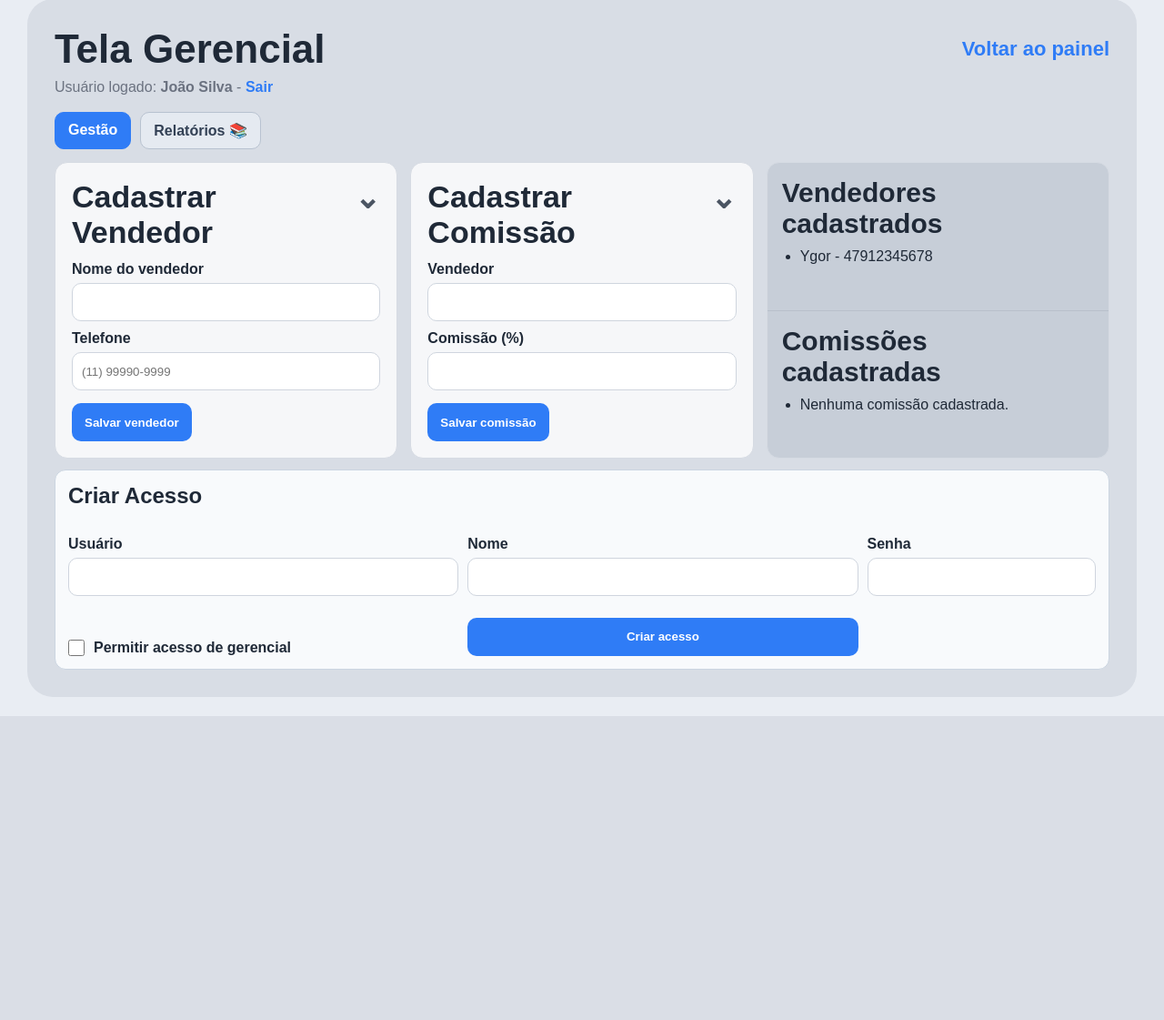
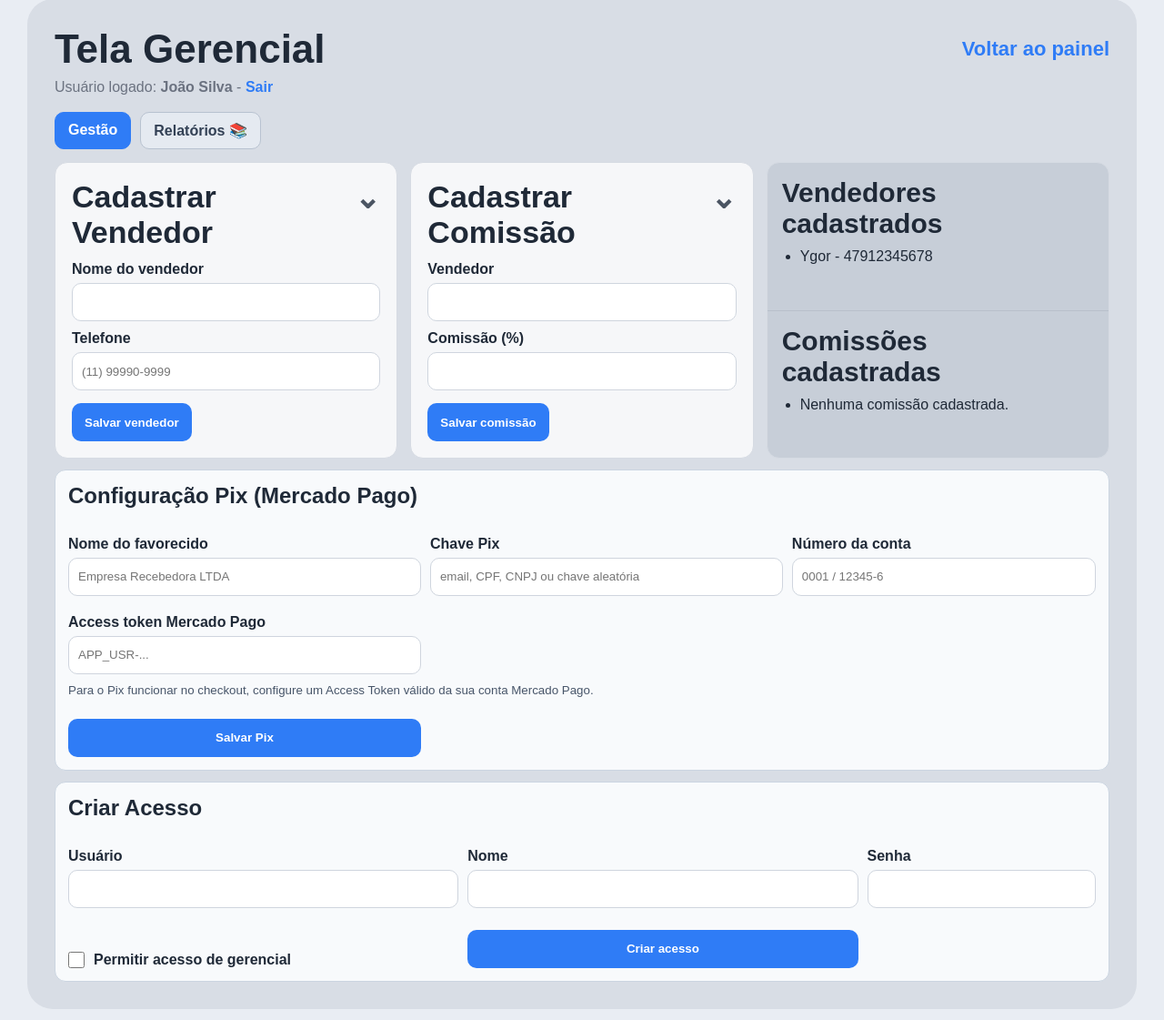
Before and after one commit to joao-vict0r/E-commerce-veiculos, a Flask app: page /gerencial in a window 1280 px wide. Shown: the part 13-1134 px from the top of the page at 91% size. Before the commit the page ends 800 px from the top, so only its background shows below. Run offline with Flask 2, Linux system fonts and the light colour scheme; the visitor is signed in with stand-in values (Sample User, id 1).

Commit message:
Corrige fluxo Pix Mercado Pago para pagamento real e consulta de status

```diff
--- a/app.py
+++ b/app.py
@@ -4,6 +4,8 @@ import json
 import os
 from typing import Any
 from datetime import datetime
+from urllib import error as urlerror
+from urllib import request as urlrequest
 from uuid import uuid4
 
 from flask import Flask, redirect, render_template, request, session, url_for
@@ -15,6 +17,7 @@ USERS_FILE = os.path.join(DATA_DIR, "users.json")
 SELLERS_FILE = os.path.join(DATA_DIR, "sellers.json")
 COMMISSIONS_FILE = os.path.join(DATA_DIR, "commissions.json")
 GOALS_FILE = os.path.join(DATA_DIR, "seller_goals.json")
+PIX_SETTINGS_FILE = os.path.join(DATA_DIR, "pix_settings.json")
 
 REQUIRED_FIELDS = {
     "marca": "Marca",
@@ -49,6 +52,32 @@ def create_app() -> Flask:
                 return json.load(f)
         except FileNotFoundError:
             return []
+
+    def load_pix_settings() -> dict[str, str]:
+        defaults = {
+            "pix_key": "",
+            "account_number": "",
+            "mp_access_token": "",
+            "beneficiary_name": "",
+        }
+        try:
+            with open(PIX_SETTINGS_FILE, "r", encoding="utf-8") as f:
+                loaded = json.load(f)
+                if not isinstance(loaded, dict):
+                    return defaults
+                return {**defaults, **loaded}
+        except FileNotFoundError:
+            return defaults
+
+    def save_pix_settings(settings: dict[str, str]) -> None:
+        payload = {
+            "pix_key": (settings.get("pix_key") or "").strip(),
+            "account_number": (settings.get("account_number") or "").strip(),
+            "mp_access_token": (settings.get("mp_access_token") or "").strip(),
+            "beneficiary_name": (settings.get("beneficiary_name") or "").strip(),
+        }
+        with open(PIX_SETTINGS_FILE, "w", encoding="utf-8") as f:
+            json.dump(payload, f, ensure_ascii=False, indent=2)
 
 
     def save_users(users: list[dict]) -> None:
@@ -106,7 +135,104 @@ def create_app() -> Flask:
 
     @app.context_processor
     def inject_user():
-        return {"user": get_current_seller(), "sellers": load_users(), "is_manager": bool(get_current_seller().get("is_manager"))}
+        return {
+            "user": get_current_seller(),
+            "sellers": load_users(),
+            "is_manager": bool(get_current_seller().get("is_manager")),
+            "pix_settings": load_pix_settings(),
+        }
+
+    def create_mercado_pago_pix_payment(
+        *, amount: float, description: str, payer_email: str, payer_name: str, payer_cpf: str, external_reference: str
+    ) -> dict[str, Any]:
+        clean_cpf = _clean_digits(payer_cpf)
+        if len(clean_cpf) != 11:
+            return {"status": "error", "message": "CPF do cliente inválido para pagamento Pix."}
+
+        if "@" not in payer_email:
+            return {"status": "error", "message": "Informe um e-mail válido do cliente para pagamento Pix."}
+
+        settings = load_pix_settings()
+        access_token = (settings.get("mp_access_token") or "").strip()
+        if not access_token:
+            return {"status": "error", "message": "Token do Mercado Pago não configurado. Atualize em Gerencial > Configuração Pix."}
+
+        payload = {
+            "transaction_amount": float(round(amount, 2)),
+            "description": description,
+            "payment_method_id": "pix",
+            "external_reference": external_reference,
+            "payer": {
+                "email": payer_email,
+                "first_name": payer_name or "Cliente",
+                "identification": {
+                    "type": "CPF",
+                    "number": clean_cpf,
+                },
+            },
+        }
+
+        body = json.dumps(payload).encode("utf-8")
+        req = urlrequest.Request(
+            "https://api.mercadopago.com/v1/payments",
+            data=body,
+            headers={
+                "Content-Type": "application/json",
+                "Authorization": f"Bearer {access_token}",
+                "X-Idempotency-Key": str(uuid4()),
+            },
+            method="POST",
+        )
+        try:
+            with urlrequest.urlopen(req, timeout=12) as response:
+                mp_data = json.loads(response.read().decode("utf-8"))
+        except urlerror.HTTPError as exc:
+            raw = exc.read().decode("utf-8", errors="ignore")
+            return {"status": "error", "message": f"Mercado Pago retornou erro: {raw or exc.reason}"}
+        except Exception as exc:
+            return {"status": "error", "message": f"Falha ao gerar pagamento Pix no Mercado Pago: {exc}"}
+
+        tx_data = (mp_data.get("point_of_interaction") or {}).get("transaction_data") or {}
+        return {
+            "status": mp_data.get("status") or "pending",
+            "payment_id": mp_data.get("id"),
+            "qr_code": tx_data.get("qr_code", ""),
+            "qr_code_base64": tx_data.get("qr_code_base64", ""),
+            "ticket_url": tx_data.get("ticket_url", ""),
+            "message": "Pagamento Pix criado com sucesso no Mercado Pago.",
+        }
+
+    def get_mercado_pago_payment_status(payment_id: Any) -> dict[str, Any]:
+        settings = load_pix_settings()
+        access_token = (settings.get("mp_access_token") or "").strip()
+        if not access_token:
+            return {"status": "error", "message": "Token do Mercado Pago não configurado."}
+        if not payment_id:
+            return {"status": "error", "message": "ID do pagamento inválido."}
+
+        req = urlrequest.Request(
+            f"https://api.mercadopago.com/v1/payments/{payment_id}",
+            headers={"Authorization": f"Bearer {access_token}"},
+            method="GET",
+        )
+        try:
+            with urlrequest.urlopen(req, timeout=12) as response:
+                mp_data = json.loads(response.read().decode("utf-8"))
+        except urlerror.HTTPError as exc:
+            raw = exc.read().decode("utf-8", errors="ignore")
+            return {"status": "error", "message": f"Mercado Pago retornou erro: {raw or exc.reason}"}
+        except Exception as exc:
+            return {"status": "error", "message": f"Falha ao consultar pagamento Pix: {exc}"}
+
+        tx_data = (mp_data.get("point_of_interaction") or {}).get("transaction_data") or {}
+        return {
+            "status": mp_data.get("status") or "pending",
+            "payment_id": mp_data.get("id"),
+            "qr_code": tx_data.get("qr_code", ""),
+            "qr_code_base64": tx_data.get("qr_code_base64", ""),
+            "ticket_url": tx_data.get("ticket_url", ""),
+            "message": "Status Pix consultado com sucesso.",
+        }
 
     def is_authenticated() -> bool:
         return bool(session.get("logged_user"))
@@ -595,6 +721,22 @@ def create_app() -> Flask:
                             })
                         save_seller_goals(goals)
                         success = "Meta de vendedor salva com sucesso."
+            elif action == "pix_settings":
+                pix_key = request.form.get("pix_key", "").strip()
+                account_number = request.form.get("account_number", "").strip()
+                mp_access_token = request.form.get("mp_access_token", "").strip()
+                beneficiary_name = request.form.get("beneficiary_name", "").strip()
+
+                if not pix_key or not account_number:
+                    error = "Informe chave Pix e número da conta para salvar a configuração."
+                else:
+                    save_pix_settings({
+                        "pix_key": pix_key,
+                        "account_number": account_number,
+                        "mp_access_token": mp_access_token,
+                        "beneficiary_name": beneficiary_name,
+                    })
+                    success = "Configuração de Pix atualizada com sucesso."
             else:
                 error = "Ação inválida."
 
@@ -612,6 +754,7 @@ def create_app() -> Flask:
             active_tab=active_tab,
             error=error,
             success=success,
+            pix_registry=load_pix_settings(),
         )
 
     @app.route("/", methods=["GET"])
@@ -776,6 +919,7 @@ def create_app() -> Flask:
             cliente_cnh = request.form.get("cliente_cnh", "").strip()
             cliente_endereco = request.form.get("cliente_endereco", "").strip()
             forma_pagamento = request.form.get("forma_pagamento", "")
+            cliente_email = request.form.get("cliente_email", "").strip()
             houve_negociacao = request.form.get("houve_negociacao", "no") == "yes"
             negociacao_desc = request.form.get("negociacao_desc", "").strip()
             negociacao_valor = request.form.get("negociacao_valor", "0").strip()
@@ -789,15 +933,6 @@ def create_app() -> Flask:
             neg_val = _to_float_price(negociacao_valor) if houve_negociacao else 0.0
             final_price = max(0.0, base_price - neg_val)
 
-            # update vehicle status, price and placa (maiúscula)
-            for v in vehicles:
-                if v["id"] == vehicle_id:
-                    v["status"] = "vendido"
-                    v["preco"] = f"{final_price:.2f}"
-                    v["placa"] = (v.get("placa") or "").upper()
-                    break
-            save_vehicles(vehicles)
-
             sale = {
                 "id": str(uuid4())[:8],
                 "vehicle_id": vehicle_id,
@@ -809,14 +944,43 @@ def create_app() -> Flask:
                 "cliente_cnh": cliente_cnh,
                 "cliente_endereco": cliente_endereco,
                 "forma_pagamento": forma_pagamento,
+                "cliente_email": cliente_email,
                 "houve_negociacao": houve_negociacao,
                 "negociacao_desc": negociacao_desc,
                 "negociacao_valor": neg_val,
                 "base_price": base_price,
                 "final_price": final_price,
             }
+
+            if forma_pagamento == "pix_mercado_pago":
+                pix_result = create_mercado_pago_pix_payment(
+                    amount=final_price,
+                    description=f"Compra do veículo {vehicle.get('marca', '')} {vehicle.get('modelo', '')}".strip(),
+                    payer_email=cliente_email,
+                    payer_name=cliente_nome,
+                    payer_cpf=cliente_cpf,
+                    external_reference=sale["id"],
+                )
+                if pix_result.get("status") == "error":
+                    return render_template(
+                        "vender.html",
+                        vehicle=vehicle,
+                        error=pix_result.get("message") or "Falha ao gerar Pix no Mercado Pago.",
+                        form_data=request.form,
+                    )
+                sale["pix_payment"] = pix_result
+
+            # update vehicle status, price and placa (maiúscula)
+            for v in vehicles:
+                if v["id"] == vehicle_id:
+                    v["status"] = "vendido"
+                    v["preco"] = f"{final_price:.2f}"
+                    v["placa"] = (v.get("placa") or "").upper()
+                    break
+            save_vehicles(vehicles)
+
             save_sale(sale)
-            return redirect(url_for("vendas"))
+            return redirect(url_for("nota", vehicle_id=vehicle_id))
 
         # GET -> show form
         return render_template("vender.html", vehicle=vehicle)
@@ -837,6 +1001,35 @@ def create_app() -> Flask:
             return redirect(url_for("vendas"))
         return render_template("nota.html", sale=sale)
 
+    @app.route("/vendas/<vehicle_id>/pix/atualizar", methods=["POST"])
+    def atualizar_status_pix(vehicle_id: str):
+        auth_redirect = require_authentication()
+        if auth_redirect:
+            return auth_redirect
+
+        sales = load_sales()
+        sale_index = None
+        for i in range(len(sales) - 1, -1, -1):
+            if sales[i].get("vehicle_id") == vehicle_id:
+                sale_index = i
+                break
+
+        if sale_index is None:
+            return redirect(url_for("vendas"))
+
+        sale = sales[sale_index]
+        pix_payment = sale.get("pix_payment") or {}
+        payment_id = pix_payment.get("payment_id")
+        if not payment_id:
+            return redirect(url_for("nota", vehicle_id=vehicle_id))
+
+        sale["pix_payment"] = get_mercado_pago_payment_status(payment_id)
+        sales[sale_index] = sale
+        with open(SALES_FILE, "w", encoding="utf-8") as f:
+            json.dump(sales, f, ensure_ascii=False, indent=2)
+
+        return redirect(url_for("nota", vehicle_id=vehicle_id))
+
     return app
 
 
--- /dev/null
+++ b/pix_settings.json
@@ -0,0 +1,6 @@
+{
+  "pix_key": "",
+  "account_number": "",
+  "mp_access_token": "",
+  "beneficiary_name": ""
+}
--- a/templates/gerencial.html
+++ b/templates/gerencial.html
@@ -210,6 +210,30 @@
         </aside>
       </section>
 
+
+
+      <section class="report-card">
+        <h2 style="margin-top:0">Configuração Pix (Mercado Pago)</h2>
+        <form method="post" action="/gerencial" class="filter-form">
+          <input type="hidden" name="action" value="pix_settings">
+          <input type="hidden" name="active_tab" value="gestao">
+          <label>Nome do favorecido
+            <input name="beneficiary_name" value="{{ pix_registry.beneficiary_name }}" placeholder="Empresa Recebedora LTDA">
+          </label>
+          <label>Chave Pix
+            <input name="pix_key" required value="{{ pix_registry.pix_key }}" placeholder="email, CPF, CNPJ ou chave aleatória">
+          </label>
+          <label>Número da conta
+            <input name="account_number" required value="{{ pix_registry.account_number }}" placeholder="0001 / 12345-6">
+          </label>
+          <label>Access token Mercado Pago
+            <input name="mp_access_token" value="{{ pix_registry.mp_access_token }}" placeholder="APP_USR-...">
+          </label>
+          <small style="grid-column:1/-1;color:#475569">Para o Pix funcionar no checkout, configure um Access Token válido da sua conta Mercado Pago.</small>
+          <button class="btn" type="submit">Salvar Pix</button>
+        </form>
+      </section>
+
       <section class="report-card">
         <h2 style="margin-top:0">Criar Acesso</h2>
         <form method="post" action="/gerencial" class="filter-form">
```
Also changed, not shown: templates/nota.html (+21 -0 lines), templates/vender.html (+23 -0 lines).
